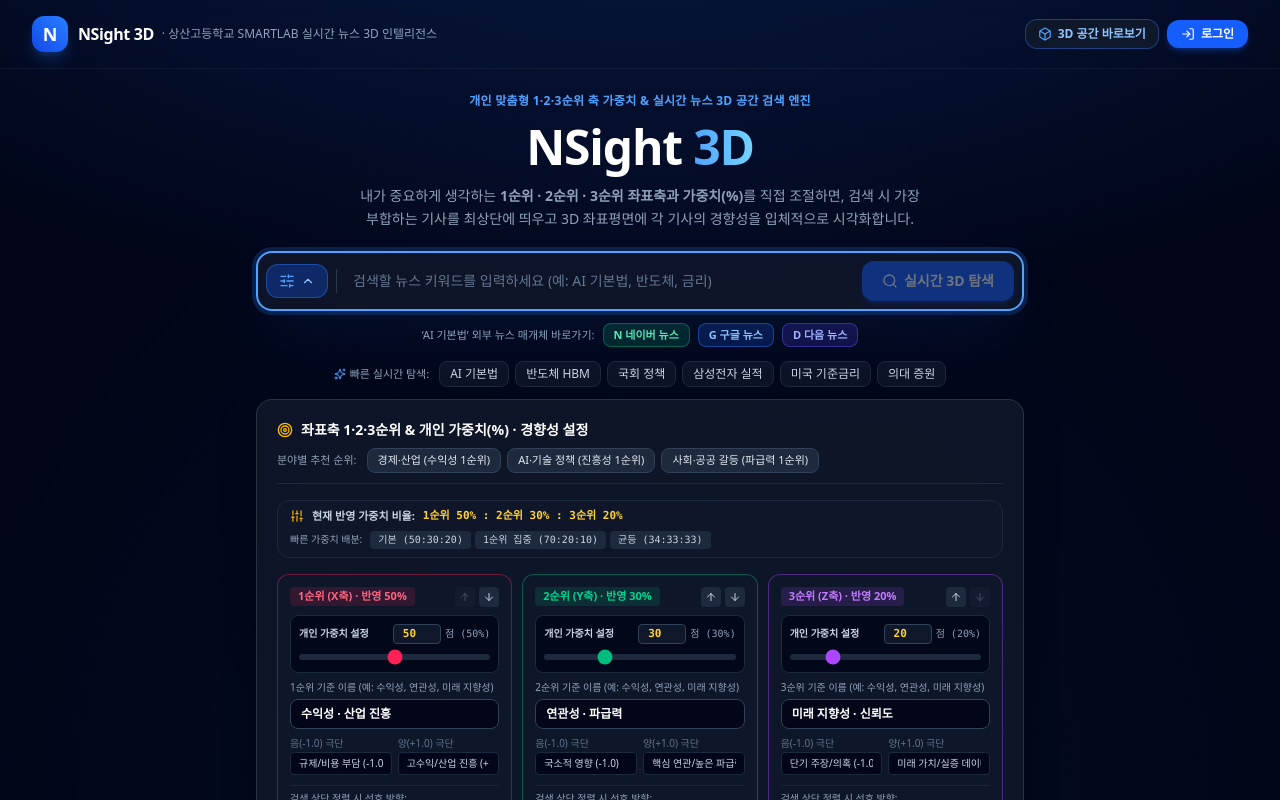
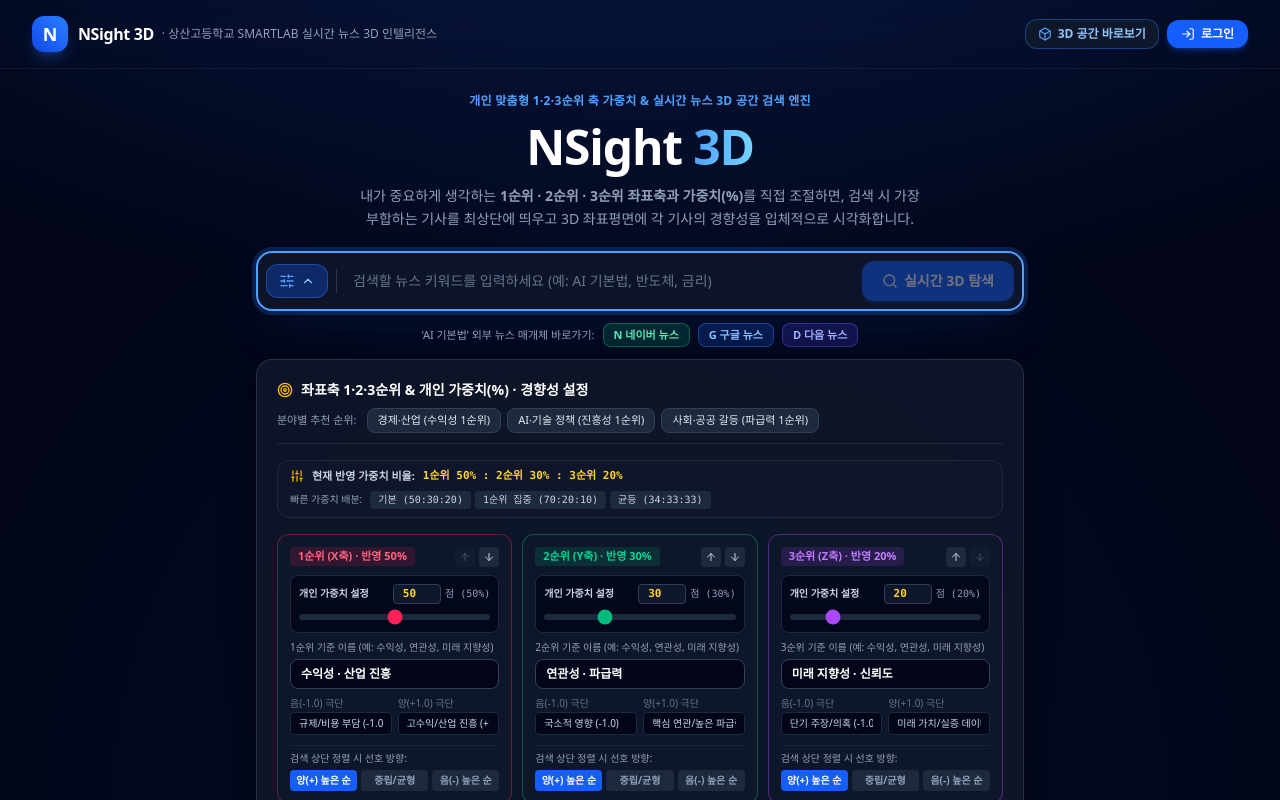
Before and after one commit to sangsansmartlab/Nsight_2026, a React (Vite) app: page / in a window 1280 px wide. Built offline with nearby package versions, Linux system fonts and the light colour scheme; a web font is replaced by a local one.

Commit message:
refactor: remove unused demo dataset and keyword widgets
Clean up the UI by removing the demo issue switcher and the trending keyword discovery components.

```diff
--- a/src/App.tsx
+++ b/src/App.tsx
@@ -1320,25 +1320,6 @@ export const App: React.FC = () => {
                   </p>
                 </div>
               </button>
-
-              {/* Demo Issue Quick Switcher */}
-              <div className="hidden lg:flex items-center gap-1 bg-slate-900/90 p-1 rounded-lg border border-slate-800 ml-2">
-                <span className="text-[10px] text-slate-400 px-1.5 font-medium">이슈:</span>
-                {Object.keys(DEMO_DATASETS).map((key) => (
-                  <button
-                    key={key}
-                    type="button"
-                    onClick={() => handleSelectDataset(key)}
-                    className={`px-2 py-0.5 rounded text-[11px] font-medium transition-colors whitespace-nowrap ${
-                      currentQuery === key
-                        ? 'bg-blue-600/30 text-blue-300 border border-blue-500/40 font-bold'
-                        : 'text-slate-400 hover:text-white hover:bg-slate-800'
-                    }`}
-                  >
-                    {key}
-                  </button>
-                ))}
-              </div>
             </div>
 
             {/* Camera View Presets */}
--- a/src/components/LandingView.tsx
+++ b/src/components/LandingView.tsx
@@ -186,20 +186,6 @@ export const LandingView: React.FC<LandingViewProps> = ({
   onClearFeedbackToast
 }) => {
   const [isSettingsOpen, setIsSettingsOpen] = useState(true);
-
-  const trendingKeywords = [
-    'AI 기본법',
-    '반도체 HBM',
-    '국회 정책',
-    '삼성전자 실적',
-    '미국 기준금리',
-    '의대 증원'
-  ];
-
-  const handleChipClick = (kw: string) => {
-    setSearchFilter(kw);
-    onSearch(undefined, kw);
-  };
 
   const rankBadgeStyles = [
     {
@@ -436,24 +422,6 @@ export const LandingView: React.FC<LandingViewProps> = ({
             >
               D 다음 뉴스
             </a>
-          </div>
-
-          {/* Quick Trending Keyword Discovery Buttons */}
-          <div className="flex items-center gap-1.5 flex-wrap justify-center pt-0.5 text-xs">
-            <span className="text-slate-400 text-[11px] mr-1 flex items-center gap-1">
-              <Sparkles className="w-3 h-3 text-blue-400" />
-              빠른 실시간 탐색:
-            </span>
-            {trendingKeywords.map((kw) => (
-              <button
-                key={kw}
-                type="button"
-                onClick={() => handleChipClick(kw)}
-                className="px-2.5 py-1 rounded-lg bg-slate-900/80 hover:bg-slate-800 text-slate-300 hover:text-white border border-slate-800 hover:border-blue-500/40 transition-all text-xs font-medium whitespace-nowrap"
-              >
-                {kw}
-              </button>
-            ))}
           </div>
 
           {/* Integrated 1st/2nd/3rd Priority Axes, Custom Weights & Personal Tendency Settings Panel */}
```
